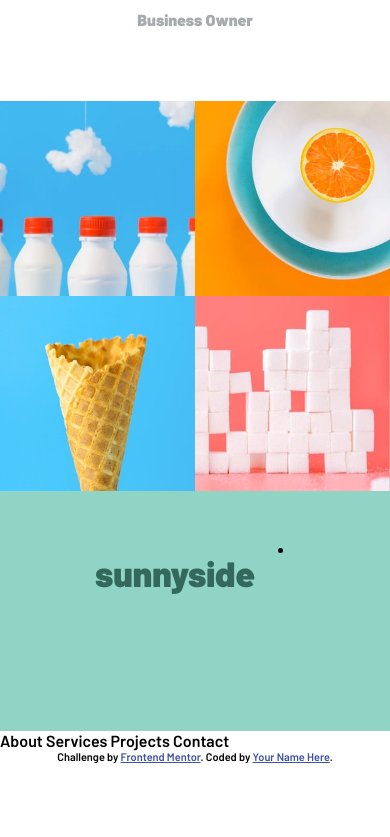
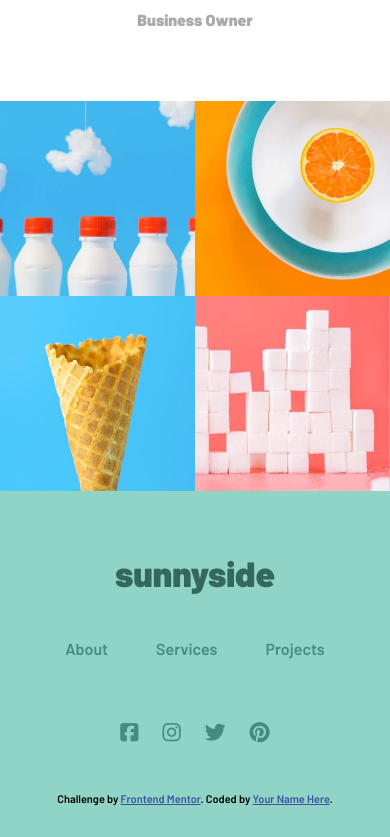
Before and after one commit to sam3ds/sunnyside-agency-landing-page-main, a plain HTML site: page index.html in a window 390 px wide. Shown: the part 4619-5456 px from the top of the page. Before the commit the page ends 5382 px from the top, so only its background shows below. Drawn offline with Linux system fonts and the light colour scheme.

Commit message:
start working on responsivnes

```diff
--- a/css/styles.css
+++ b/css/styles.css
@@ -327,9 +327,9 @@ header nav .logo img {
 footer {
     background-color: rgb(144, 212, 197);
     display: flex;
-    justify-content: center;
+    flex-direction: column;
+    align-items: center;
     padding: 2rem;
-    height: 15rem;
 }
 
 footer .footer-logo {
@@ -338,6 +338,40 @@ footer .footer-logo {
     color: hsl(167, 40%, 24%);
     opacity: 0.85;
 }
+
+footer ul {
+    display: flex;
+    justify-content: space-between;
+    padding: 0;
+}
+
+footer ul li {
+    list-style: none;
+    color: hsl(168, 34%, 41%);
+}
+
+footer .footer-links {
+    margin-bottom: 2.5rem;
+}
+footer  .footer-links * + * {
+    margin-left: 3rem;
+}
+
+footer .footer-social {
+    font-size: 1.3rem;
+    margin-bottom: 3rem;
+}
+
+footer .footer-social * + * {
+    margin-left: 1.5rem;
+}
+
+footer ul li:hover {
+    color: #fff;
+    cursor: pointer;
+    transition: color 350ms ease;
+}
+
 
 
 
--- a/index.html
+++ b/index.html
@@ -9,6 +9,8 @@
   <link rel="icon" type="image/png" sizes="32x32" href="./images/favicon-32x32.png">
 
   <title>Frontend Mentor | Sunnyside agency landing page</title>
+  <!-- Font Awesome -->
+  <script src="https://kit.fontawesome.com/2c7c56a415.js" crossorigin="anonymous"></script>
   <!-- Google Fonts -->
   <link rel="preconnect" href="https://fonts.googleapis.com">
   <link rel="preconnect" href="https://fonts.gstatic.com" crossorigin>
@@ -121,21 +123,23 @@
   <footer>
     <h2 class="footer-logo">sunnyside</h2>
     <ul class="footer-links">
-      <li></li>
+      <li>About</li>
+      <li>Services</li>
+      <li>Projects</li>
     </ul>
+    <ul class="footer-social">
+      <li><i class="fa-brands fa-square-facebook"></i></li>
+      <li><i class="fa-brands fa-instagram"></i></li>
+      <li><i class="fa-brands fa-twitter"></i></li>
+      <li><i class="fa-brands fa-pinterest"></i></li>
+    </ul>
+    <div class="attribution">
+      Challenge by <a href="https://www.frontendmentor.io?ref=challenge" target="_blank">Frontend Mentor</a>.
+      Coded by <a href="#">Your Name Here</a>.
+    </div>
+    <script src="index.js"></script>
   </footer>
 
-
-  About
-  Services
-  Projects
-  Contact
-
-  <div class="attribution">
-    Challenge by <a href="https://www.frontendmentor.io?ref=challenge" target="_blank">Frontend Mentor</a>.
-    Coded by <a href="#">Your Name Here</a>.
-  </div>
-  <script src="index.js"></script>
 </body>
 
 </html>
```
